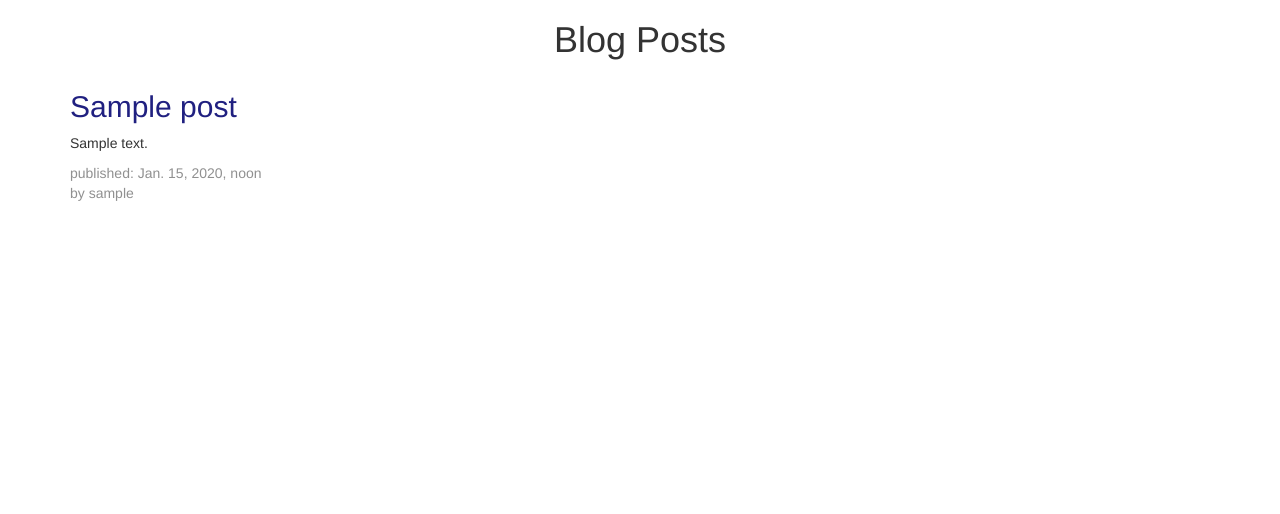
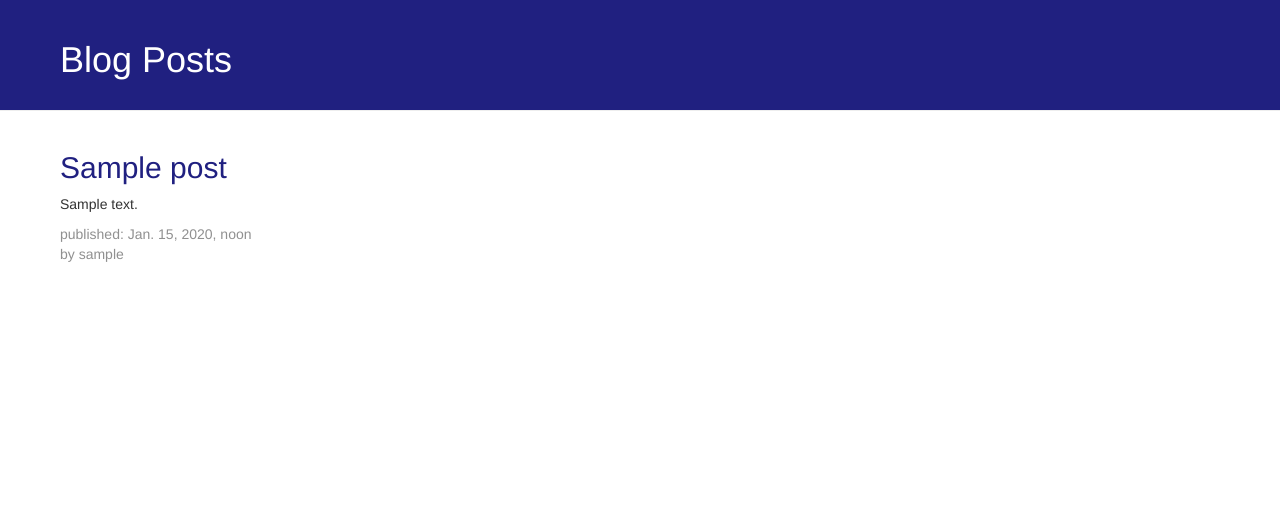
Before and after one commit to jopesy/django-blog, a Django app: template blog/templates/blog/post_list.html in a window 1280 px wide. Shown: the top 514 px of the page. Run offline with Django 3.2, Linux system fonts and the light colour scheme; the template is opened without the code that fills it: values that come from a table or form of the project are taken from there, others are empty; tables that the repository leaves empty hold one stand-in row (values such as "Sample post"); some libraries are stand-ins or nearby versions.

Commit message:
Simple styling changes to blog posts page

```diff
--- a/blog/static/css/blog.css
+++ b/blog/static/css/blog.css
@@ -1,3 +1,18 @@
+.page-header{
+  margin-top: 0;
+  padding-top: 20px;
+  padding-bottom: 20px;
+  padding-left:60px;
+  background-color: #202080;
+  color: white;
+}
+.content{
+  margin-left: 60px;
+  margin-right: 60px;
+  padding-left:0;
+  padding-right:0;
+}
+
 h2{
   color: #202080;
 }
@@ -8,3 +23,6 @@ h2{
   margin-bottom:0px;
   color: #909090;
 }
+.post{
+  margin-bottom: 50px;
+}
--- a/blog/templates/blog/post_list.html
+++ b/blog/templates/blog/post_list.html
@@ -9,12 +9,18 @@
   <title>My django blog posts</title>
 </head>
 <body>
-  <div class="container text-center">
+  <div class="page-header container-fluid">
+    <div class="row">
+      <div class="col-md-8">
         <h1>Blog Posts</h1>
       </div>
-  <div class="container">
+    </div>
+  </div>
+  <div class="content container">
+    <div class="row">
+      <div class="col-md-8">
         {% for post in posts %}
-      <div>
+          <div class="post">
             <h2>{{ post.title }}</h2>
             <p>{{ post.text|linebreaks }}</p>
             <p class="time_published">published: {{ post.published_date }}</p>
@@ -22,5 +28,7 @@
           </div>
         {% endfor %}
       </div>
+    </div>
+  </div>
 </body>
 </html>
```
Lines whose indentation alone changed are shown as unchanged.
